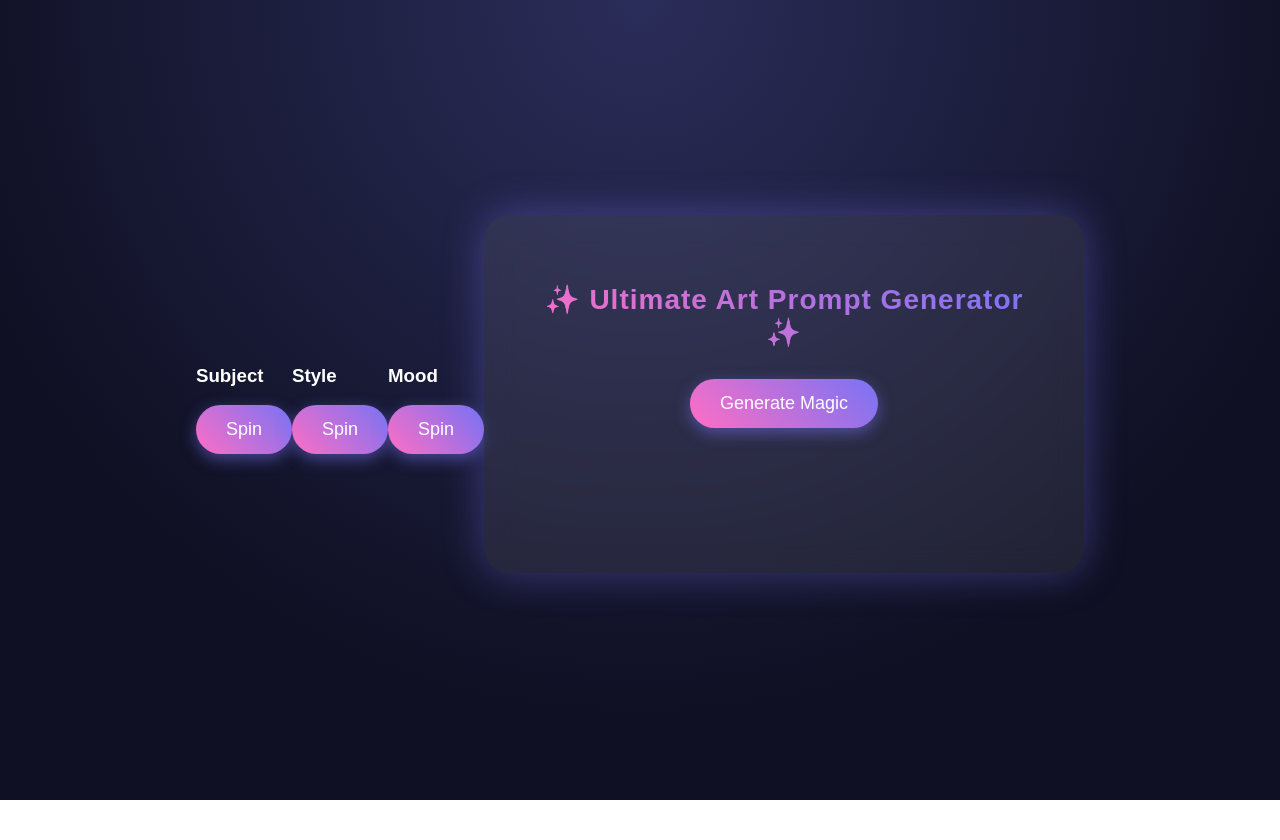
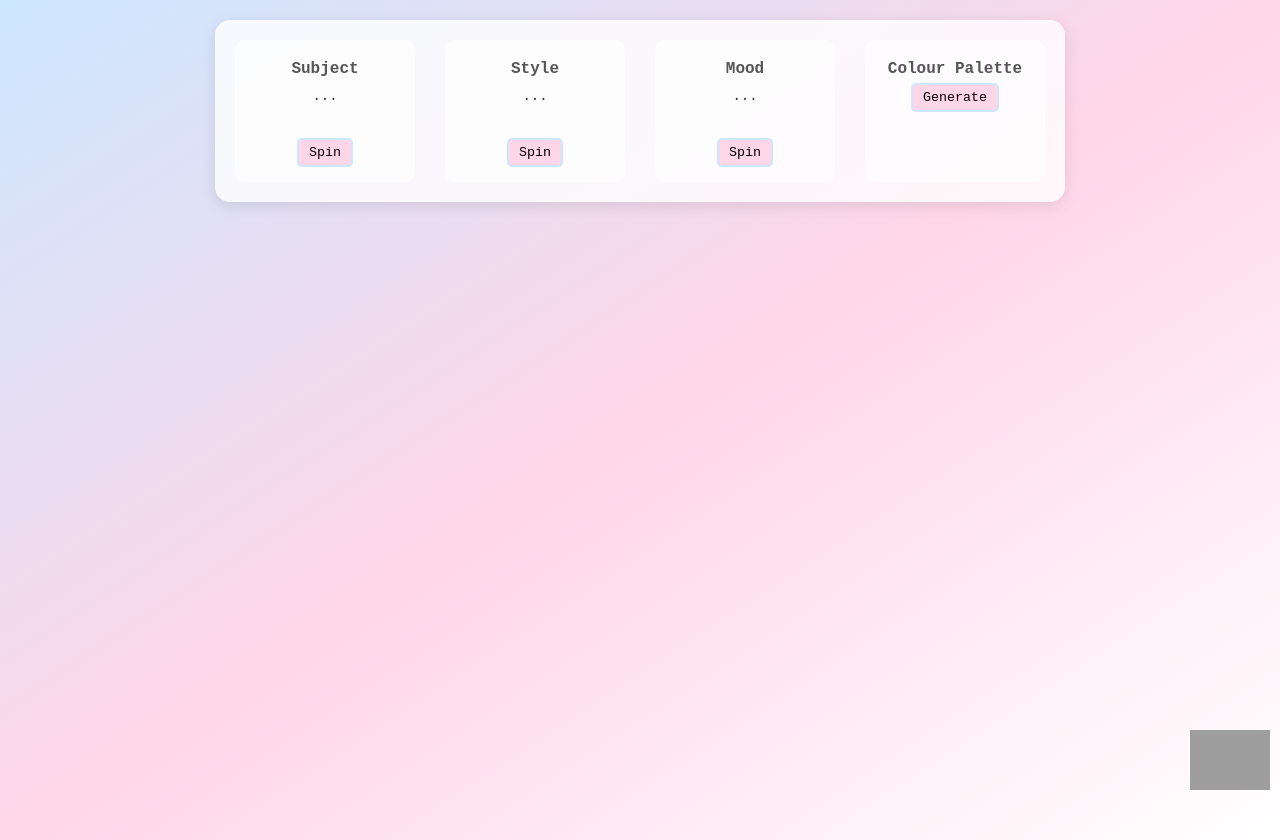
Before and after one commit to cocowiwi21/Art-prompt-generator, a plain HTML site: page index.html in a window 1280 px wide. Before the commit the page ends 800 px from the top, so only its background shows below. Drawn offline with Linux system fonts and the light colour scheme; grey boxes are pictures that could not be loaded.

Commit message:
Update index.html

```diff
--- a/index.html
+++ b/index.html
@@ -1,160 +1,154 @@
 <!DOCTYPE html>
-<html>
+<html lang="en">
 <head>
-    <meta charset=UTF-8>
-    <title>Ultimate Art Prompt Generator</title>
-
+    <meta charset="UTF-8">
+    <title>Cozy Art Prompt Generator</title>
     <style>
+        /* General page styling */
         body {
+            font-family: 'Pixel Operator', monospace;
+            background: linear-gradient(to bottom right, #cce7ff, #ffd6e8, #ffffff);
             margin: 0;
-            height: 100vh;
+            padding: 20px;
             display: flex;
             justify-content: center;
-            align-items: center;
-            background: radial-gradient(circle at top, #2b2d5a, #0f1023 70%);
-            font-family: 'Poppins', sans-serif;
-            color: white;
-            overflow: hidden;
+            align-items: flex-start;
+            min-height: 100vh;
         }
 
-        .container {
-            background: rgba(255, 255, 255, 0.08);
-            padding: 50px 40px;
-            border-radius: 25px;
-            backdrop-filter: blur(15px);
-            width: 90%;
-            max-width: 520px;
-            text-align: center;
-            box-shadow: 0 0 40px rgba(120, 115, 245, 0.4);
-            animation: float 4s ease-in-out infinite;
+        /* Container for the generators */
+        .generator-container {
+            display: flex;
+            gap: 30px;
+            background-color: rgba(255, 255, 255, 0.8);
+            padding: 20px;
+            border-radius: 15px;
+            box-shadow: 0px 4px 15px rgba(0,0,0,0.1);
         }
 
-        @keyframes float {
-            0% { transform: translateY(0px); }
-            50% { transform: translateY(-12px); }
-            100% { transform: translateY(0px); }
+        /* Each module (Subject, Style, Mood, Palette) */
+        .module {
+            display: flex;
+            flex-direction: column;
+            align-items: center;
+            background-color: rgba(255, 255, 255, 0.7);
+            padding: 15px;
+            border-radius: 10px;
+            min-width: 150px;
         }
 
-        h1 {
-            font-size: 28px;
-            margin-bottom: 30px;
-            letter-spacing: 1px;
-            background: linear-gradient(45deg, #ff6ec4, #7873f5);
-            -webkit-background-clip: text;
-            -webkit-text-fill-color: transparent;
+        .module h3 {
+            margin: 5px 0;
+            font-size: 16px;
+            color: #555;
         }
 
-        button {
-            padding: 14px 30px;
-            font-size: 18px;
-            border: none;
-            border-radius: 30px;
-            background: linear-gradient(45deg, #ff6ec4, #7873f5);
-            color: white;
-            cursor: pointer;
-            transition: all 0.3s ease;
-            box-shadow: 0 5px 15px rgba(120,115,245,0.5);
+        .module p {
+            min-height: 40px;
+            text-align: center;
+            font-size: 14px;
+            margin: 5px 0 10px 0;
+            color: #333;
         }
 
-        button:hover {
-            transform: scale(1.1);
-            box-shadow: 0 8px 25px rgba(255,110,196,0.6);
+        .module button {
+            background-color: #ffd6e8;
+            border: 2px solid #cce7ff;
+            border-radius: 5px;
+            padding: 5px 10px;
+            font-family: 'Pixel Operator', monospace;
+            cursor: pointer;
+            transition: 0.2s;
         }
 
-        #result {
-            margin-top: 35px;
-            font-size: 20px;
-            line-height: 1.6;
-            min-height: 60px;
-            opacity: 0;
-            transition: opacity 0.5s ease;
+        .module button:hover {
+            background-color: #cce7ff;
         }
 
-        .show {
-            opacity: 1 !important;
+        /* Palette squares */
+        .color-box {
+            width: 50px;
+            height: 50px;
+            border-radius: 5px;
+            margin: 5px;
+            display: flex;
+            align-items: center;
+            justify-content: center;
+            font-size: 10px;
+            color: white;
+            font-weight: bold;
         }
 
-        .sparkle {
-            position: absolute;
-            width: 4px;
-            height: 4px;
-            background: white;
-            border-radius: 50%;
-            opacity: 0.6;
-            animation: twinkle 4s infinite alternate;
-        }
-
-        @keyframes twinkle {
-            from { opacity: 0.2; transform: scale(1); }
-            to { opacity: 1; transform: scale(1.8); }
+        /* Cat image corner */
+        .cat {
+            position: fixed;
+            bottom: 10px;
+            right: 10px;
+            width: 80px;
+            height: auto;
+            pointer-events: none;
         }
     </style>
 </head>
+<body>
+    <div class="generator-container">
 
-<body>
-    <div>
+        <!-- Subject Module -->
+        <div class="module">
             <h3>Subject</h3>
-  <p id="subject"></p>
+            <p id="subject">...</p>
             <button onclick="generateSubject()">Spin</button>
         </div>
 
-<div>
+        <!-- Style Module -->
+        <div class="module">
             <h3>Style</h3>
-  <p id="style"></p>
+            <p id="style">...</p>
             <button onclick="generateStyle()">Spin</button>
         </div>
 
-<div>
+        <!-- Mood Module -->
+        <div class="module">
             <h3>Mood</h3>
-  <p id="mood"></p>
+            <p id="mood">...</p>
             <button onclick="generateMood()">Spin</button>
         </div>
 
-    <div class="container">
-        <h1>✨ Ultimate Art Prompt Generator ✨</h1>
-        <button onclick="generatePrompt()">Generate Magic</button>
-        <div id="result"></div>
+        <!-- Color Palette Module -->
+        <div class="module">
+            <h3>Colour Palette</h3>
+            <div id="palette" style="display:flex; flex-wrap:wrap; justify-content:center;"></div>
+            <button onclick="generatePalette()">Generate</button>
         </div>
 
+    </div>
+
+    <!-- Cat Image -->
+    <img src="https://i.imgur.com/5q2zXfT.png" alt="Cute cat" class="cat">
+
     <script>
-        const themes = [
-            "Fantasy", "Sci-fi", "Cyberpunk", "Steampunk", "Mythology",
-            "Horror", "Gothic", "Nature", "Post-apocalyptic", "Medieval",
-            "Underwater", "Space", "Dreamscape", "Surreal", "Urban",
-            "Cottagecore", "Desert world", "Ice kingdom", "Celestial", "Time travel"
+        // --- Subjects ---
+        const subjects = [
+            "Lonely astronaut", "Floating city", "Ancient tree spirit",
+            "Cyberpunk cat", "Magical library", "Cozy cottage",
+            "Mysterious forest", "Tiny robot", "Dreamy landscape",
+            "Cute monster", "Pastel sky", "Floating island"
         ];
 
-        const subjects = [
-            "girl", "warrior", "witch", "astronaut", "scientist",
-            "dancer", "angel", "demon", "explorer", "dragon",
-            "wolf", "cat", "whale", "unicorn", "giant insect",
-            "mirror", "lantern", "ancient book", "enchanted sword",
-            "mysterious mask", "crown", "key", "potion", "portal door",
-            "lost city", "forest temple", "crystal castle", "floating island"
+        // --- Styles ---
+        const styles = [
+            "Watercolor", "Oil painting", "Digital art", "Ink sketch",
+            "Pixel art", "Pastel drawing", "Collage", "Anime style",
+            "Cartoonish", "Soft shading"
         ];
 
-        function generatePrompt() {
-            const randomTheme = themes[Math.floor(Math.random() * themes.length)];
-            const randomSubject = subjects[Math.floor(Math.random() * subjects.length)];
+        // --- Moods ---
+        const moods = [
+            "Dreamy", "Dark and eerie", "Whimsical", "Melancholic",
+            "Cozy", "Mysterious", "Cheerful", "Calm", "Playful", "Nostalgic"
+        ];
 
-            const resultDiv = document.getElementById("result");
-            resultDiv.innerText = "Draw a " + randomSubject + " in a " + randomTheme + " style.";
-            resultDiv.classList.add("show");
-        }
-
-        // sparkle generator
-        for (let i = 0; i < 40; i++) {
-            const sparkle = document.createElement("div");
-            sparkle.className = "sparkle";
-            sparkle.style.top = Math.random() * 100 + "vh";
-            sparkle.style.left = Math.random() * 100 + "vw";
-            sparkle.style.animationDuration = (2 + Math.random() * 4) + "s";
-            document.body.appendChild(sparkle);
-        }
-        const subjects = ["Lonely astronaut", "Floating city", "Ancient tree spirit", "Cyberpunk cat"];
-const styles = ["Watercolor", "Oil painting", "Digital art", "Ink sketch"];
-const moods = ["Dreamy", "Dark and eerie", "Whimsical", "Melancholic"];
-
+        // --- Functions ---
         function randomItem(arr) {
             return arr[Math.floor(Math.random() * arr.length)];
         }
@@ -170,7 +164,19 @@ function generateStyle() {
         function generateMood() {
             document.getElementById("mood").innerText = randomItem(moods);
         }
+
+        function generatePalette() {
+            const paletteDiv = document.getElementById("palette");
+            paletteDiv.innerHTML = "";
+            for (let i = 0; i < 5; i++) {
+                const color = "#" + Math.floor(Math.random()*16777215).toString(16).padStart(6,'0');
+                const colorBox = document.createElement("div");
+                colorBox.className = "color-box";
+                colorBox.style.backgroundColor = color;
+                colorBox.innerText = color;
+                paletteDiv.appendChild(colorBox);
+            }
+        }
     </script>
-
 </body>
 </html>
```
Lines whose indentation alone changed are shown as unchanged.
